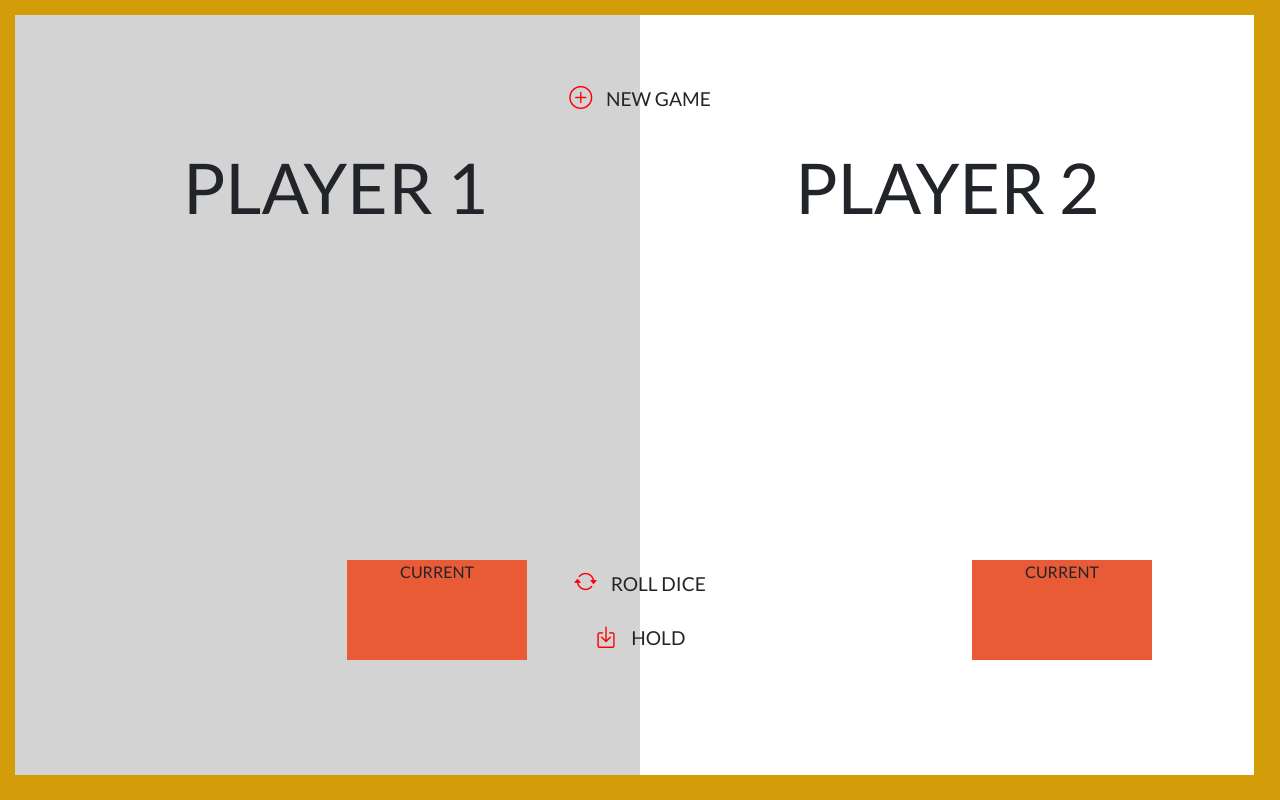
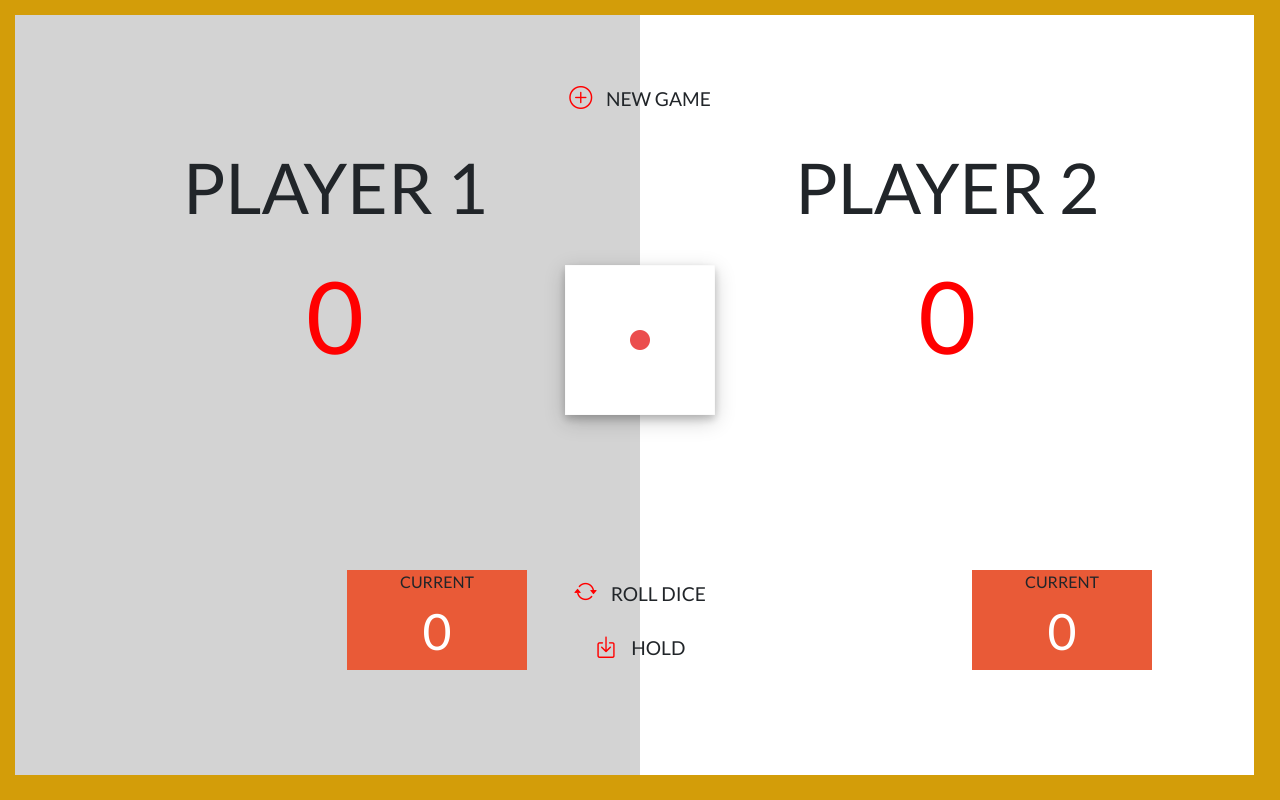
Before and after one commit to waterenming/Reach_100_minigame, a PHP site: page / in a window 1280 px wide. Run offline with PHP 8.4, Linux system fonts and the light colour scheme.

Commit message:
add image and score position

```diff
--- a/index.html
+++ b/index.html
@@ -14,12 +14,15 @@
     <div class="container-fluid">
         <div class="row text-center">
           <div class="col rectleft">
-            <p class="player">PLAYER 1</p>
-            <div class="currentbox">CURRENT</div>
+            <p class="player">PLAYER 1<br>
+            <span class="score">0</span></p>
+            <div class="currentbox">CURRENT<br>
+            <span class="currentscore">0</span></div>
           </div>
           <div class="newgame">
             <i class="bi bi-plus-circle iconcolor"></i> NEW GAME
           </div>
+          <div><img class="image" src="images/dice_one.png" alt="image non disponible"></div>
           <div class="rolldice">
             <i class="bi bi-arrow-repeat iconcolor"></i> ROLL DICE
           </div>
@@ -27,13 +30,13 @@
             <i class="bi bi-box-arrow-in-down iconcolor"></i> HOLD
           </div>
           <div class="col rectright">
-            <p class="player">PLAYER 2</p>
-            <div class="currentbox">CURRENT</div>
+            <p class="player">PLAYER 2<br>
+            <span class="score">0</span></p>
+            <div class="currentbox">CURRENT<br>
+            <span class="currentscore">0</span></div>
           </div>
         </div>
       </div>
-
-
 </body>
 
 </html>
--- a/style.css
+++ b/style.css
@@ -40,7 +40,7 @@ body {
 .rolldice {
     float: left;
     position: relative;
-    margin-top: 450px;
+    margin-top: 160px;
     font-size: larger;
 }
 
@@ -67,6 +67,23 @@ body {
   height: 100px;
   width: 180px;
   background-color: rgb(233, 90, 55);
-  margin-top: 320px;
+  margin-top: 180px;
   margin-left: 320px;
 }
+
+.score {
+  color: red;
+  font-size: 100px;
+}
+
+.currentscore {
+  color: white;
+  font-size: 50px;
+}
+
+.image {
+  width: 150px;
+  height: 150px;
+  margin-top: 150px;
+  box-shadow: 0 4px 8px 0 rgba(0, 0, 0, 0.2), 0 6px 20px 0 rgba(0, 0, 0, 0.19);
+}
```
Also changed, not shown: images/dice_five.png (added), images/dice_four.png (added), images/dice_one.png (added), images/dice_six.png (added), images/dice_three.png (added), images/dice_two.png (added).
